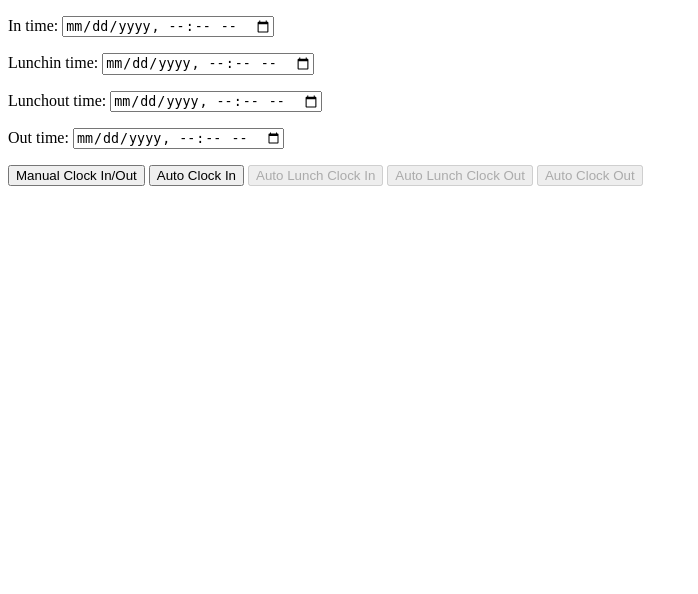
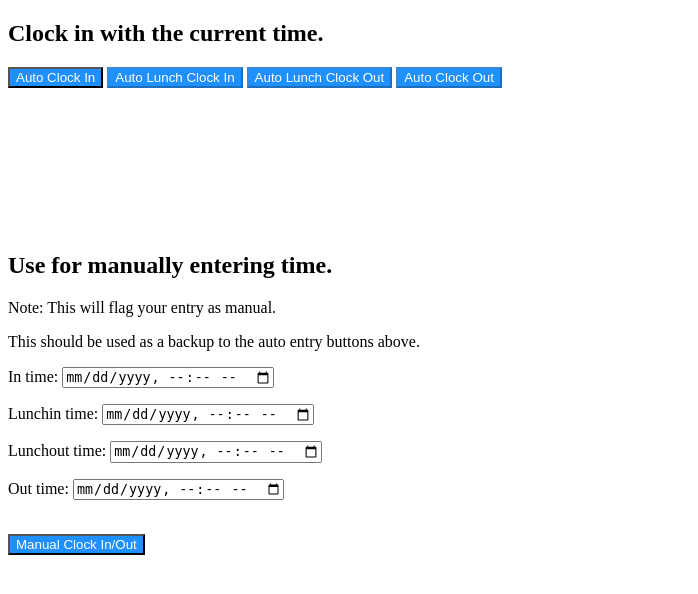
Before and after one commit to JMD-03/INFSYS4850, a Django app: page /timeEntry/ in a window 1280 px wide. Shown: the part 74-668 px from the top of the page, without its empty margins (0-698 px from the left). Run offline with Django 3.2, Linux system fonts and the light colour scheme; the visitor is signed in with stand-in values (Sample User, id 1); data that the repository does not hold is empty.

Commit message:
Update timeEntry.html

```diff
--- a/src/templates/timeEntry.html
+++ b/src/templates/timeEntry.html
@@ -2,19 +2,28 @@
 {% block content %}
 {%include 'navbar.html'%}
 <form method="post">
-    {% csrf_token %} {{form.as_p}}
-    <button type="submit" name="manual">Manual Clock In/Out</button>
-    {% comment %} <input type="submit" name="autoIn" class = "btn btn-primary" value = "Auto Clock In" disabled/> {% endcomment %}
-    {% comment %} <input type="submit" disabled name="lunchIn" class = "btn btn-primary">Auto lunch Clock In</button> {% endcomment %}
-    {% comment %} <input type="submit" disabled name="lunchOut" class = "btn btn-primary">Auto lunch Clock Out</button> {% endcomment %}
-    {% comment %} <input type="submit" disabled name="autoOut" class = "btn btn-primary">Auto Clock Out</button>  {% endcomment %}
-    <input type="submit" name="autoIn" class = "btn btn-primary" value = "Auto Clock In"{% if not form.clocked_in.value and form.in_time.value == None %}enabled{%else%}disabled{% endif %}/>
-    {% comment %} {% elif form.clocked_in.value == True and form.in_time.value != None and form.lunchin_time.value == None%} {% endcomment %}
-    <input type="submit" name="lunchIn" class = "btn btn-primary" value = "Auto Lunch Clock In"{% if form.clocked_in.value == True and form.in_time.value != None and form.lunchin_time.value == None%}enabled{%else%}disabled{% endif %}/>
-    {% comment %} {% elif not form.clocked_in.value == True and form.lunchin_time.value != None and form.lunchout_time.value == None %} {% endcomment %}
-    <input type="submit" name="lunchOut" class = "btn btn-primary" value = "Auto Lunch Clock Out"{% if not form.clocked_in.value == True and form.lunchin_time.value != None and form.lunchout_time.value == None %}enabled{%else%}disabled{% endif %}/>
-    {% comment %} {% elif form.clocked_in.value == True and form.in_time.value != None and form.out_time.value == None %} {% endcomment %}
-    <input type="submit" name="autoOut" class = "btn btn-primary" value = "Auto Clock Out"{% if form.clocked_in.value == True and form.in_time.value != None and form.out_time.value == None %}enabled{%else%}disabled{% endif %}/>
-    {% comment %} {% endif %} {% endcomment %}
+    {% csrf_token %}
+    <h2>Clock in with the current time.</h2>
+
+    <input style="background-color: dodgerblue; color: white;" type="submit" name="autoIn" class = "btn btn-primary" value = "Auto Clock In"{% if not form.clocked_in.value and form.in_time.value == None %}enabled{%else%}disabled{% endif %}/>
+
+
+    <input style="background-color: dodgerblue; color: white;" type="submit" name="lunchIn" class = "btn btn-primary" value = "Auto Lunch Clock In"{% if form.clocked_in.value == True and form.in_time.value != None and form.lunchin_time.value == None%}enabled{%else%}disabled{% endif %}/>
+
+    <input style="background-color: dodgerblue; color: white;" type="submit" name="lunchOut" class = "btn btn-primary" value = "Auto Lunch Clock Out"{% if not form.clocked_in.value == True and form.lunchin_time.value != None and form.lunchout_time.value == None %}enabled{%else%}disabled{% endif %}/>
+
+    <input style="background-color: dodgerblue; color: white;" type="submit" name="autoOut" class = "btn btn-primary" value = "Auto Clock Out"{% if form.clocked_in.value == True and form.in_time.value != None and form.out_time.value == None %}enabled{%else%}disabled{% endif %}/>
+
+    <br><br><br>
+    <br><br><br>
+    <br><br><br>
+    <h2>Use for manually entering time.</h2>
+    <p>Note: This will flag your entry as manual.</p>
+    <p>This should be used as a backup to the auto entry buttons above.</p>
+    {{form.as_p}}
+    <br>
+    <button style="background-color: dodgerblue; color: white;" type="submit" name="manual">Manual Clock In/Out</button>
+
 </form>
- {% endblock %}
+
+{% endblock %}
```
